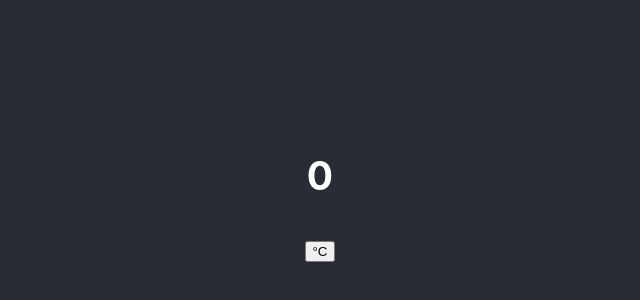
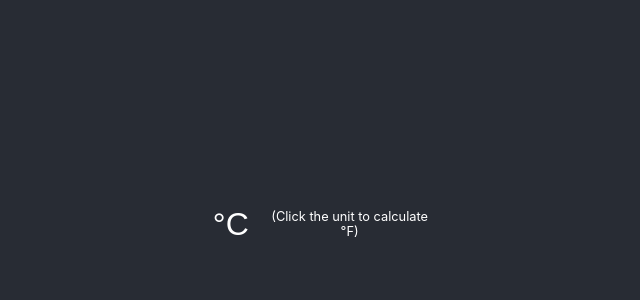
Before and after one commit to im-victor-mendez/React-Local_Weather, a React (Create React App) app: page / in a window 1280 px wide. Shown: the part 180-480 px from the top of the page, without its empty margins (320-960 px from the left). Built offline with nearby package versions, Linux system fonts and the light colour scheme; no server answers.

Commit message:
App.css => Create background-Color variable. Geolocation.css => Created and set the jsx div. Geolocation.jsx => Added .Geolocation (ln 40). Temperature.css => Created and set the jsx div. Temperature.jsx => Added classesNames and ids (since ln 8).

```diff
--- a/src/App.css
+++ b/src/App.css
@@ -1,3 +1,7 @@
+:root {
+  --background-Color: #282c34;
+}
+
 .App {
   text-align: center;
 }
@@ -14,7 +18,7 @@
 }
 
 .App-header {
-  background-color: #282c34;
+  background-color: var(--background-Color);
   min-height: 100vh;
   display: flex;
   flex-direction: column;
--- /dev/null
+++ b/src/features/Geolocation.css
@@ -0,0 +1,8 @@
+.Geolocation {
+    display: flex;
+    flex-direction: column;
+    align-items: center;
+    justify-content: center;
+    align-content: center;
+    max-width: 90%;
+}
--- a/src/features/Geolocation.jsx
+++ b/src/features/Geolocation.jsx
@@ -1,4 +1,5 @@
 import React from 'react'
+import './Geolocation.css'
 import Temperature from './Temperature'
 class Geolocation extends React.Component {
     constructor(props) {
@@ -36,7 +37,7 @@ class Geolocation extends React.Component {
 
     render() {
         return(
-            <div>
+            <div className='Geolocation'>
                 <h1>{this.state.country}</h1>
                 <Temperature temperature={this.state.temperature} unit={this.state.unit}/>
                 <h3>{this.state.main}</h3>
--- /dev/null
+++ b/src/features/Temperature.css
@@ -0,0 +1,19 @@
+.Temperature {
+    display: flex;
+    align-items: center;
+    width: 100%;
+    justify-content: center;
+    align-content: center;
+}
+
+.Temperature button {
+    color: white;
+    background-color: var(--background-Color);
+    margin-right: 5%;
+    border: 0;
+    font-size: 2rem;
+}
+
+#help {
+    font-size: 0.8rem;
+}
--- a/src/features/Temperature.jsx
+++ b/src/features/Temperature.jsx
@@ -1,11 +1,12 @@
 import React from 'react'
+import './Temperature.css'
 
 function Temperature(props) {
     let temperature = props.temperature, unit = props.unit
 
     return(
-        <div>
-            <h2 id='temperature'>{temperature}</h2>
+        <div className='Temperature'>
+            <h2 id='temperature'>{temperature == 0 ? "" : temperature}</h2>
             <button id='convert' onClick={function() {
                 switch(unit) {
                     case "C":
@@ -13,15 +14,18 @@ function Temperature(props) {
                         temperature = temperature * 1.8 + 32
                         document.getElementById('convert').innerText = "°F"
                         unit = "F"
+                        document.getElementById('help').innerText = "(Click the unit to calculate °C)"
                         break
                     case "F":
                         document.getElementById('temperature').innerText = ((temperature - 32) / 1.8).toFixed(2)
                         temperature = (temperature - 32) / 1.8
                         document.getElementById('convert').innerText = "°C"
                         unit = "C"
+                        document.getElementById('help').innerText = "(Click the unit to calculate °F)"
                         break
                 }
             }}>°C</button>
+            <p id='help'>(Click the unit to calculate °F)</p>
         </div>
     )
 }
```
